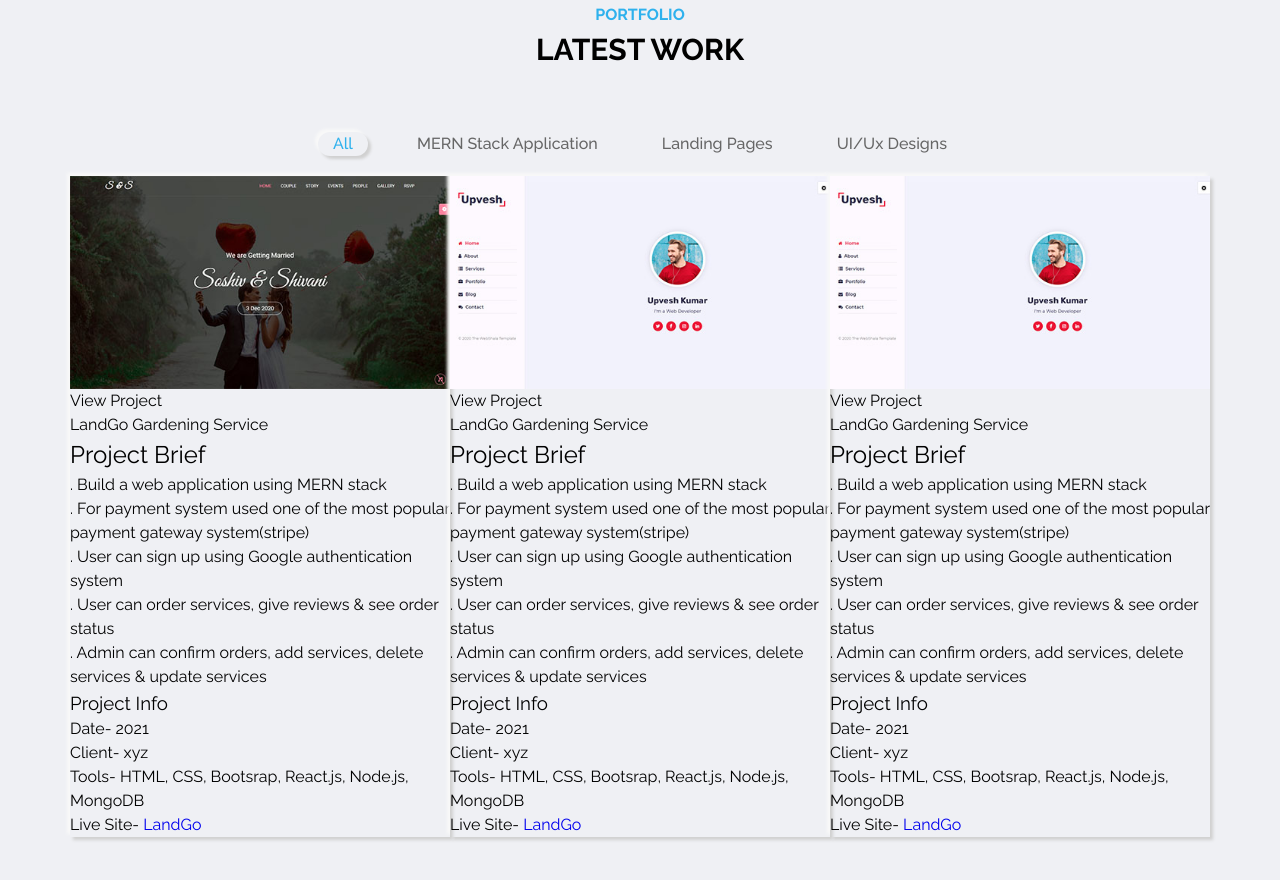
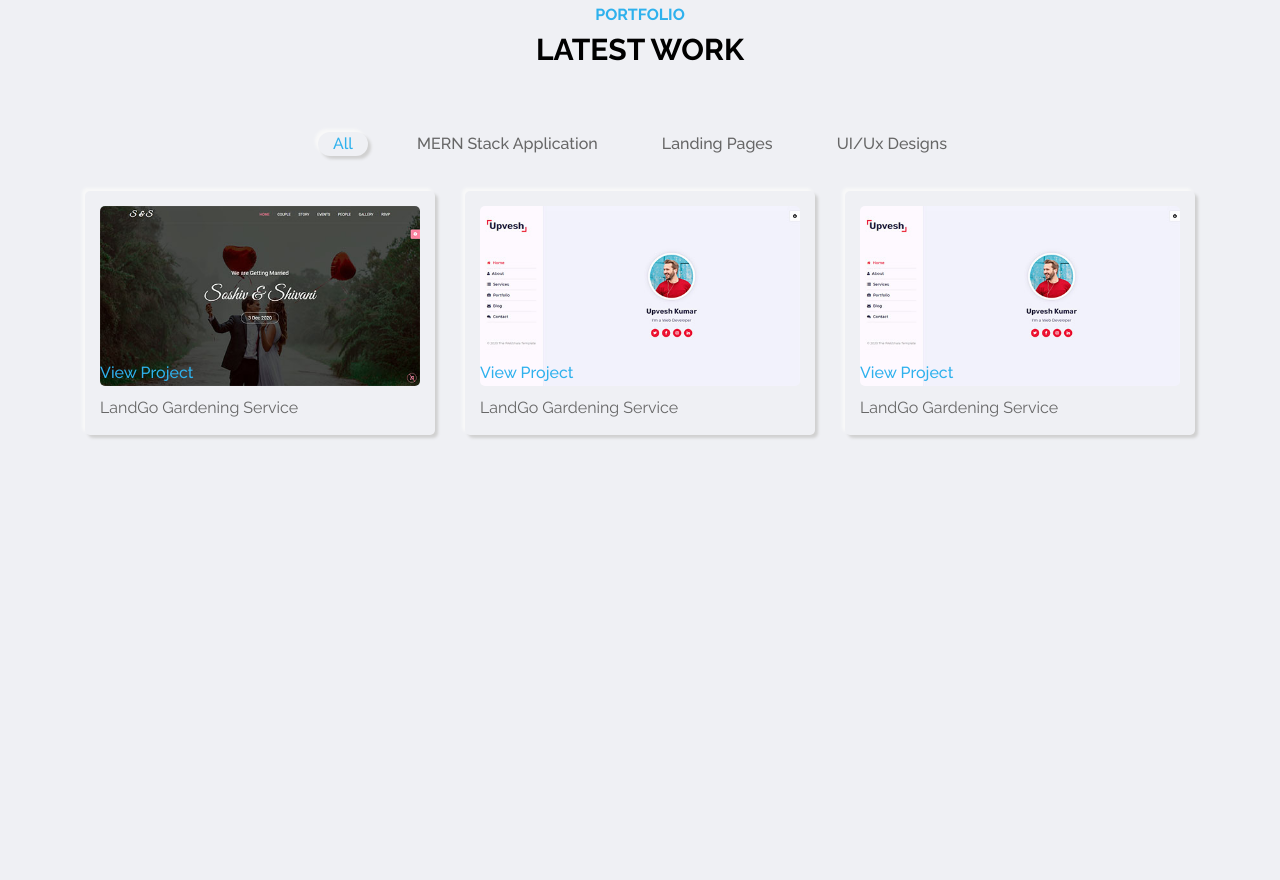
Before and after one commit to ShohanShabbir/shohanshabbirportfolio, a plain HTML site: page index.html in a window 1280 px wide. Shown: the part 4961-5841 px from the top of the page. After the commit the page ends 5684 px from the top, so only its background shows below. Drawn offline with Linux system fonts and the light colour scheme.

Commit message:
second commit

```diff
--- a/css/style.css
+++ b/css/style.css
@@ -715,4 +715,48 @@ header .hamburger-btn span::after{
 .portfolio-section .portfolio-item{
 
     flex: 0 0 33.33%;
+    max-width: 33.33%;
+    padding: 15px;
+    display: flex;
+    flex-wrap: wrap;
 }
+.portfolio-section .portfolio-item-inner{
+    padding: 15px;
+    border-radius: 5px;
+    cursor: pointer;
+    width: 100%;
+}
+.portfolio-section .portfolio-item-details{
+    display: none;
+}
+.portfolio-section .portfolio-item-img img{
+    border-radius: 5px;
+    width: 100%;
+    transition: all 0.3s ease;
+}
+.portfolio-section .portfolio-item-img{
+    position: relative;
+}
+.portfolio-section .portfolio-item-img .view-project{
+    font-size: 16px;
+    font-weight: 500;
+    color: var(--skin-color);
+    text-transform: capitalize;
+    transition: all 0.3s ease;
+    position: absolute;
+    left: 0;
+    bottom: -4px;
+    transform: translateY(-5px);
+}
+.portfolio-section .portfolio-item-inner p{
+    font-size: 16px;
+    margin: 10px 0 0;
+    color: var(--text-black-600);
+    text-transform: capitalize;
+}
+.portfolio-section .portfolio-item-inner:hover .view-project{
+    transform: translateY(0px);
+}
+.portfolio-section .portfolio-item-inner:hover .portfolio-item-img img{
+    transform: translateY(-25px);
+}
```
